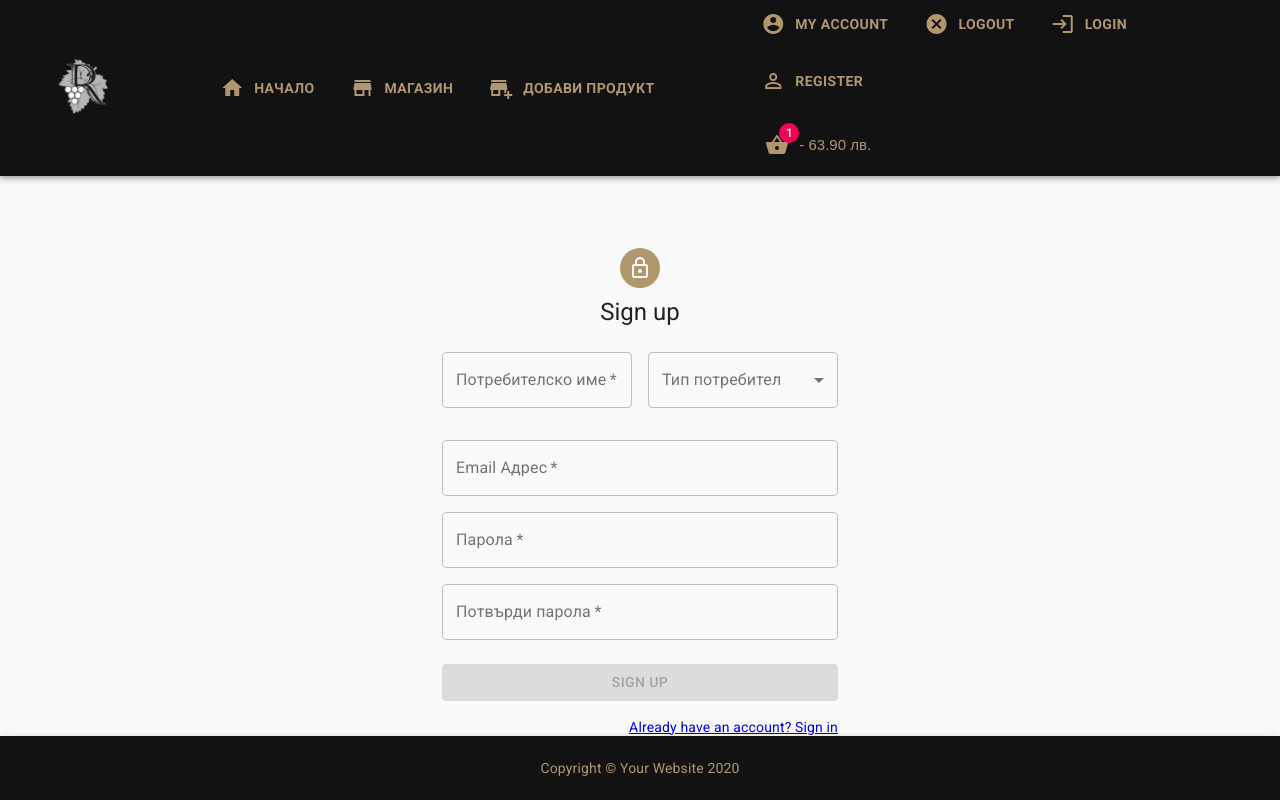
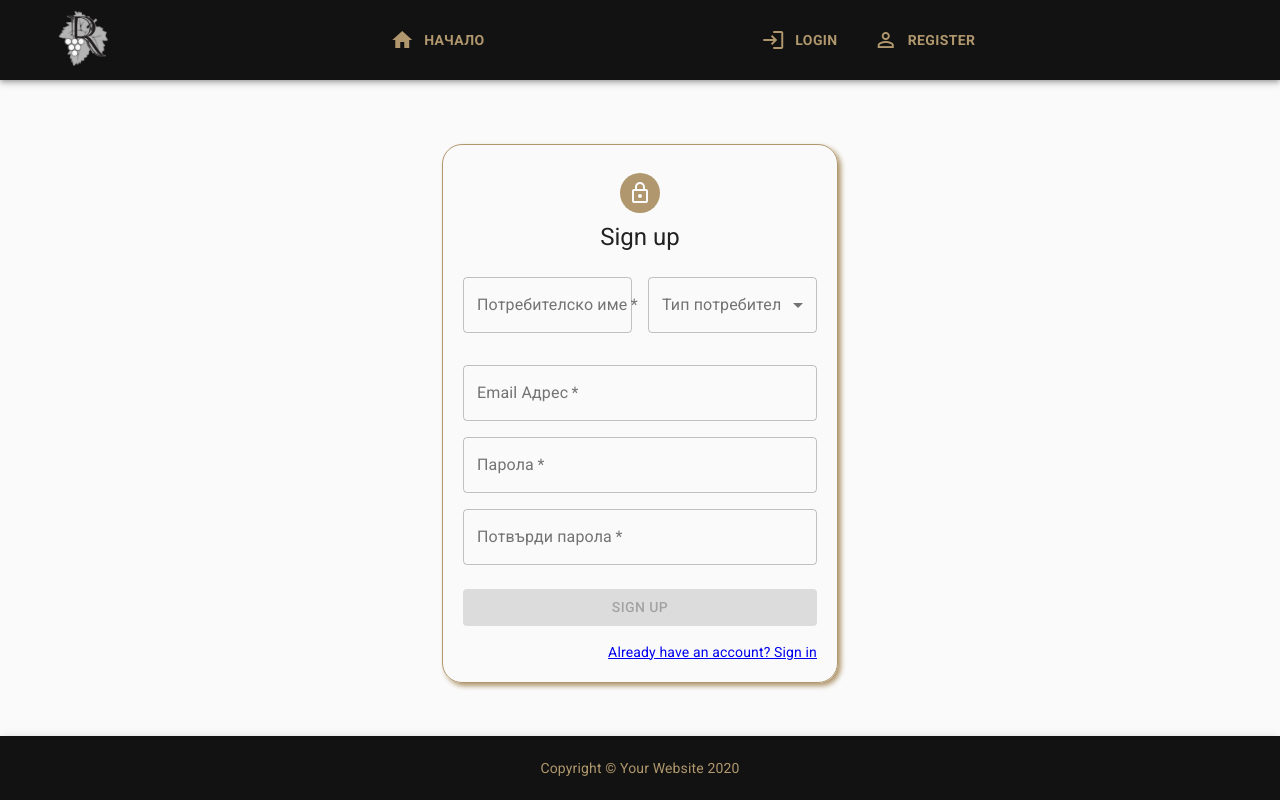
Before and after one commit to uzuntonev/Wine-Shop-ReactJS, a React (Create React App) app in the folder client/: page /register in a window 1280 px wide. Built offline with nearby package versions, Linux system fonts and the light colour scheme.

Commit message:
feat:client implement change nav bar if user is logged

```diff
--- a/client/src/Login/Login.jsx
+++ b/client/src/Login/Login.jsx
@@ -1,4 +1,4 @@
-import React from 'react';
+import React, { useContext } from 'react';
 import { Link } from 'react-router-dom';
 import * as yup from 'yup';
 import axios from 'axios';
@@ -16,6 +16,7 @@ import {
 import LockOutlinedIcon from '@material-ui/icons/LockOutlined';
 import { makeStyles } from '@material-ui/core/styles';
 import withForm from '../hocs/withForm';
+import { AuthContext } from '../App/ContexWrapper';
 
 const useStyles = makeStyles((theme) => ({
   paper: {
@@ -23,6 +24,10 @@ const useStyles = makeStyles((theme) => ({
     display: 'flex',
     flexDirection: 'column',
     alignItems: 'center',
+    border: `solid 1px ${theme.palette.primary.text}`,
+    padding: '30px',
+    borderRadius: '20px',
+    boxShadow: `3px 3px 5px ${theme.palette.primary.text}`
   },
   avatar: {
     margin: theme.spacing(1),
@@ -50,6 +55,8 @@ const Login = (props) => {
     formIsInvalid,
   } = props;
 
+  const { auth, setAuth } = useContext(AuthContext);
+
   const handleOnChangeEmail = changeHandlerFactory('email');
   const handleOnChangePassword = changeHandlerFactory('password');
 
@@ -61,6 +68,7 @@ const Login = (props) => {
           withCredentials: true,
         })
         .then(({ data }) => {
+          setAuth(true);
           console.log(data);
         });
     });
--- a/client/src/Navbar/Navbar.jsx
+++ b/client/src/Navbar/Navbar.jsx
@@ -1,5 +1,6 @@
-import React from 'react';
+import React, { useContext, Fragment } from 'react';
 import { Link } from 'react-router-dom';
+import axios from 'axios';
 import {
   AppBar,
   Toolbar,
@@ -13,7 +14,7 @@ import {
 import { fade, makeStyles } from '@material-ui/core/styles';
 import { SearchIcon, MoreIcon } from '@material-ui/icons';
 import Cart from './Cart';
-import axios from 'axios';
+import { AuthContext } from '../App/ContexWrapper';
 
 const useStyles = makeStyles((theme) => ({
   grow: {
@@ -109,11 +110,14 @@ const useStyles = makeStyles((theme) => ({
 
 const Navbar = () => {
   const classes = useStyles();
+  const { auth, setAuth } = useContext(AuthContext);
 
+  console.log(auth);
   const handlerLogout = () => {
     axios
       .get('http://localhost:8000/api/auth/logout', { withCredentials: true })
       .then((data) => {
+        setAuth(false);
         console.log(data);
       });
   };
@@ -133,13 +137,15 @@ const Navbar = () => {
               item
               xs={6}
               spacing={1}
+              className={classes.navLink}
             >
-              <div className={classes.navLink}>
               <Button>
                 <Link to="/">
                   <Icon>home</Icon> Начало
                 </Link>
               </Button>
+              {auth ? (
+                <Fragment>
                   <Button>
                     <Link className={classes.navLink} to="/shop">
                       <Icon>store_mall_directory</Icon> Магазин
@@ -150,20 +156,26 @@ const Navbar = () => {
                       <Icon>add_business</Icon> Добави продукт
                     </Link>
                   </Button>
-              </div>
+                </Fragment>
+              ) : null}
             </Grid>
-            <Grid container item xs={5} spacing={1}>
-              <div className={classes.navLink}>
+            <Grid container item xs={5} spacing={1} className={classes.navLink}>
+              {auth ? (
+                <Fragment>
                   <Button>
                     <Link className={classes.navLink} to="/my-account">
                       <Icon>account_circle</Icon> My account
                     </Link>
                   </Button>
                   <Button onClick={handlerLogout}>
-                  <Link className={classes.navLink} to='#'>
+                    <Link className={classes.navLink} to="#">
                       <Icon>cancel</Icon> Logout
                     </Link>
                   </Button>
+                  <Cart />
+                </Fragment>
+              ) : (
+                <Fragment>
                   <Button>
                     <Link className={classes.navLink} to="/login">
                       <Icon>login</Icon> Login
@@ -174,7 +186,9 @@ const Navbar = () => {
                       <Icon>perm_identity</Icon> Register
                     </Link>
                   </Button>
-              </div>
+                </Fragment>
+              )}
+
               {/* <div color="inherit" className={classes.search}>
                 <div color="inherit" className={classes.searchIcon}>
                   <SearchIcon />
@@ -188,7 +202,6 @@ const Navbar = () => {
                   inputProps={{ 'aria-label': 'search' }}
                 />
               </div> */}
-              <Cart />
             </Grid>
           </Grid>
         </Toolbar>
--- a/client/src/Register/Register.jsx
+++ b/client/src/Register/Register.jsx
@@ -26,6 +26,10 @@ const useStyles = makeStyles((theme) => ({
     display: 'flex',
     flexDirection: 'column',
     alignItems: 'center',
+    border: `solid 1px ${theme.palette.primary.text}`,
+    padding: '20px',
+    borderRadius: '20px',
+    boxShadow: `3px 3px 5px ${theme.palette.primary.text}`,
   },
   avatar: {
     margin: theme.spacing(1),
```
Lines whose indentation alone changed are shown as unchanged.
